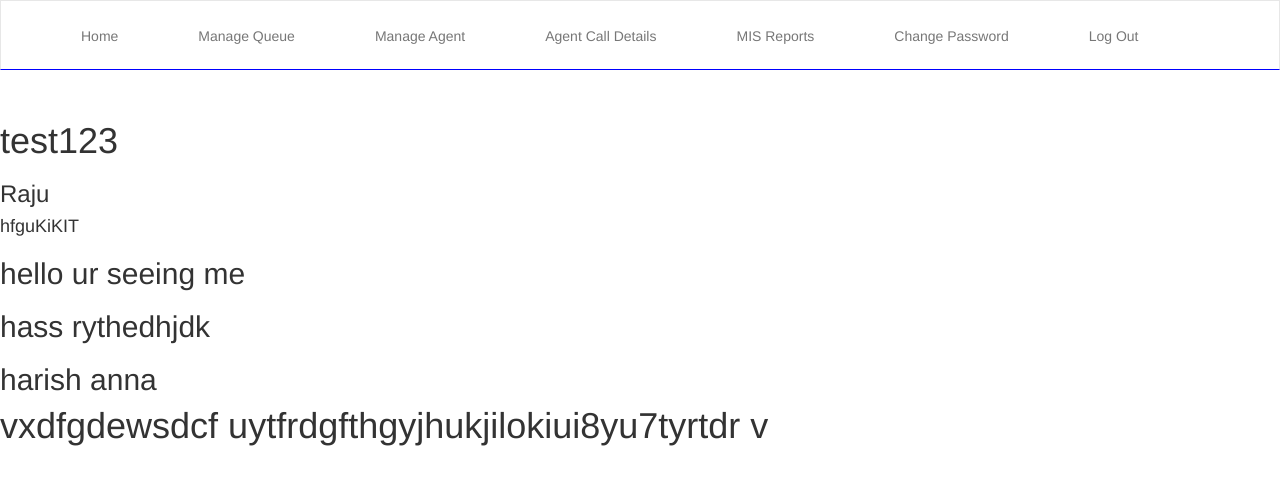
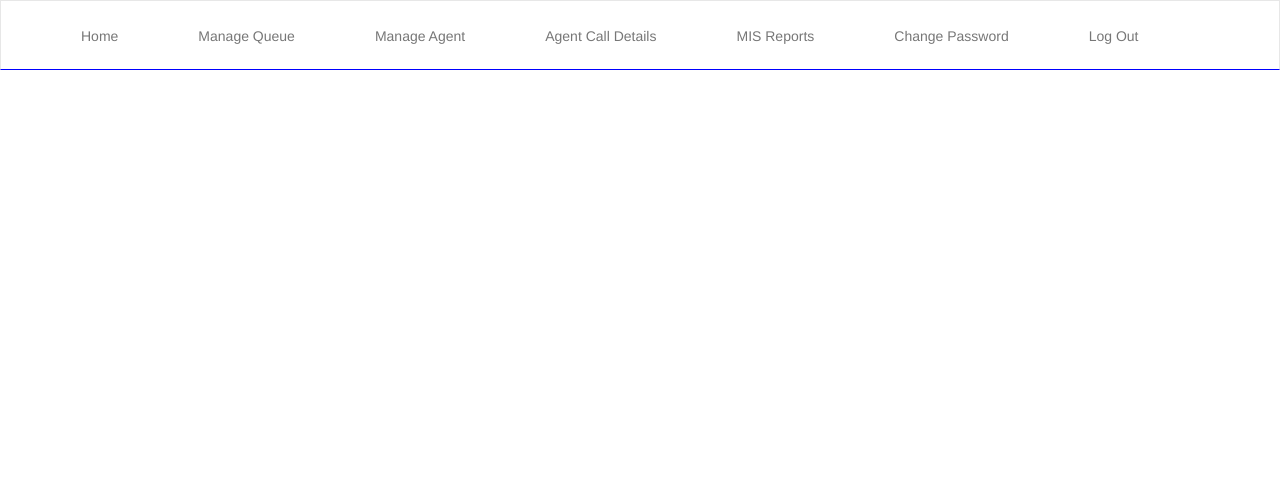
Before and after one commit to kallraju/call-center, an Angular app: page /mis in a window 1280 px wide. Shown: the top 484 px of the page. Built offline with nearby package versions, Linux system fonts and the light colour scheme.

Commit message:
raviteja

```diff
--- a/src/app/app.component.html
+++ b/src/app/app.component.html
@@ -1,12 +1,2 @@
 <navbar></navbar>
-<br>
-<br/><h1>test123<h1>
-    <h3>Raju</h3>
-    <h4>hfguKiKIT</h4>
-    <h2>hello ur seeing me </h2 >
-    <h2>hass rythedhjdk</h2>
-    <h2>harish anna</h2 >
-        vxdfgdewsdcf
-        uytfrdgfthgyjhukjilokiui8yu7tyrtdr
-
-v        <router-outlet></router-outlet>
+    <router-outlet></router-outlet>
```
